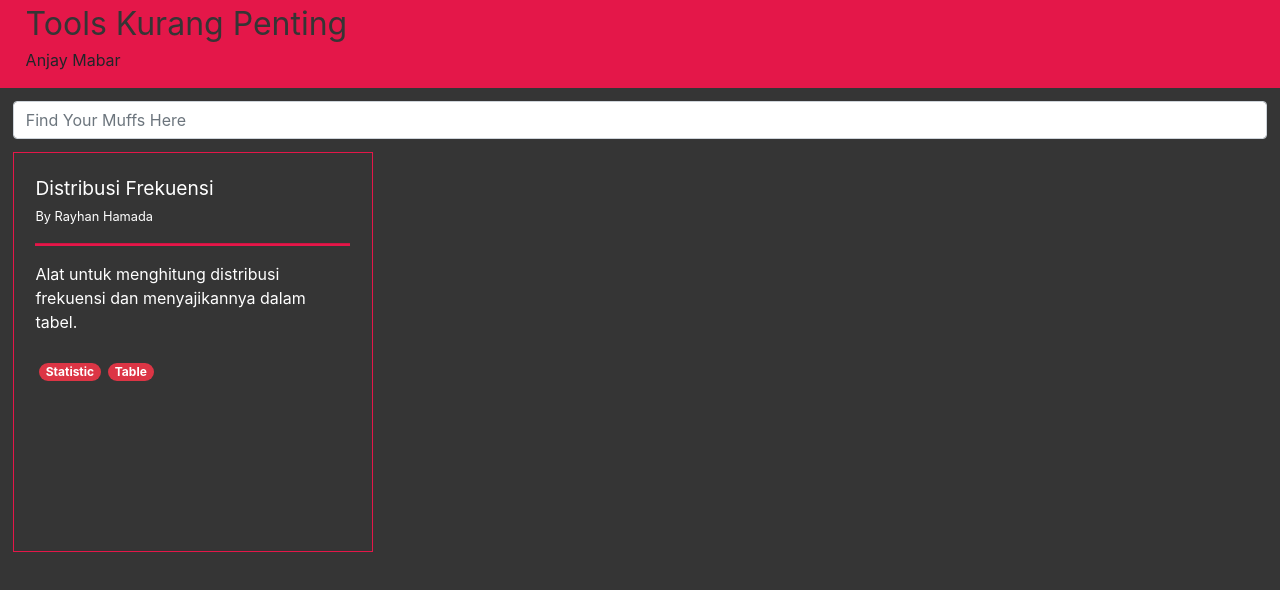
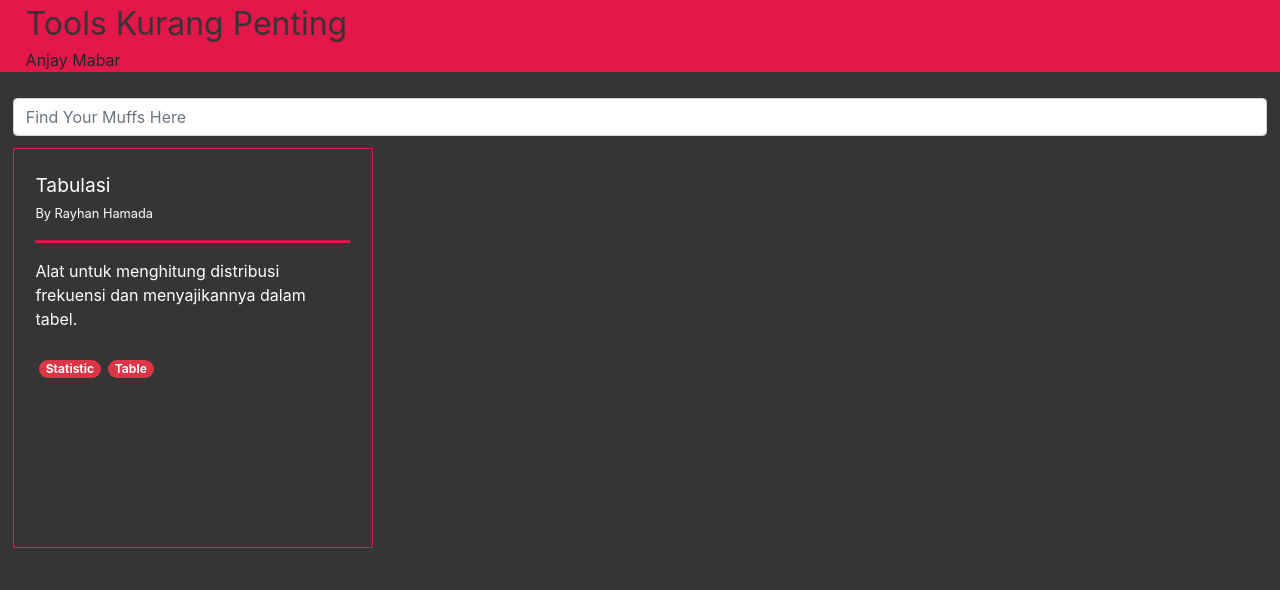
Before and after one commit to RayhanHamada/tools-kurang-penting-source, a React (Vite) app: page / in a window 1280 px wide. Shown: the top 590 px of the page. Built offline with nearby package versions, Linux system fonts and the light colour scheme.

Commit message:
fix routing to tools problem (hopefully)

```diff
--- a/src/App.css
+++ b/src/App.css
@@ -6,6 +6,7 @@ nav.navbar {
   display: flex;
   flex-direction: column;
   align-items: flex-start;
+  margin-bottom: 1%;
 }
 
 .navbrand:hover,
--- a/src/App.js
+++ b/src/App.js
@@ -11,17 +11,14 @@ const App = () => {
         <a className="navbrand" href=".">
           <span>Tools Kurang Penting</span>
         </a>
-        <p>
-          Anjay Mabar
-        </p>
+        <span style={{ textAlign: "end" }}>Anjay Mabar</span>
       </nav>
 
       <Switch>
         <Route exact path="/">
           <HomePage />
         </Route>
-        <Route path="/use-tool/:tool">
-          <br />
+        <Route path="/tabulasi">
           <Tabulation />
         </Route>
       </Switch>
--- a/src/components/ToolBox.js
+++ b/src/components/ToolBox.js
@@ -6,7 +6,7 @@ import "./ToolBox.css";
 const ToolBox = ({ toolTitle, toolAuthor, toolDesc, toolTag }) => {
   return (
     <div className="box">
-      <Link to={`/use-tool/${toolTitle.split(/\s+/).join("")}`}>
+      <Link to={`/${toolTitle.split(/\s+/).join("")}`}>
         <span className="tool-title">{toolTitle}</span>
       </Link>
       <br />
--- a/src/pages/HomePage.js
+++ b/src/pages/HomePage.js
@@ -14,7 +14,7 @@ const HomePage = () => {
       </div>
       <div className="tools-list">
         <ToolBox
-          toolTitle="Distribusi Frekuensi"
+          toolTitle="Tabulasi"
           toolAuthor="Rayhan Hamada"
           toolDesc="Alat untuk menghitung distribusi frekuensi dan menyajikannya dalam tabel."
           toolTag={["Statistic", "Table"]}
```
